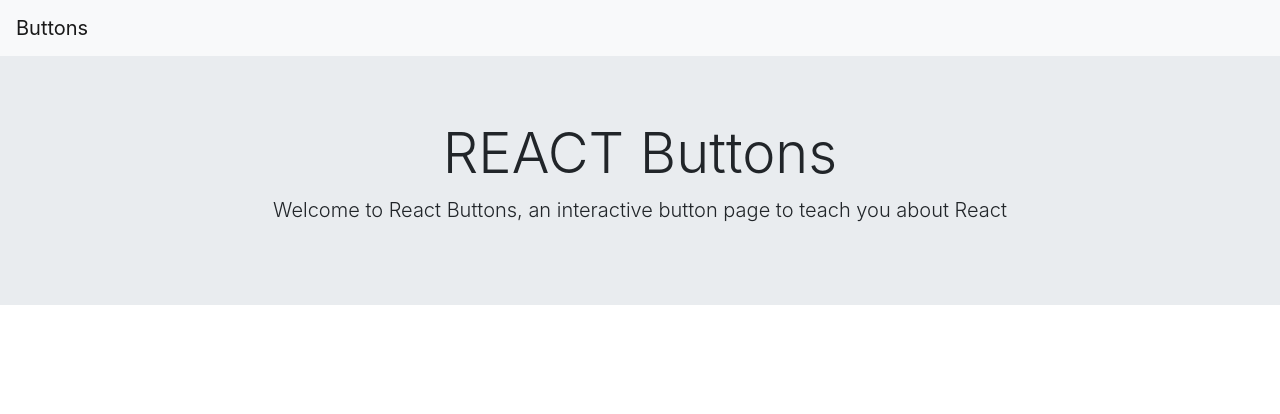
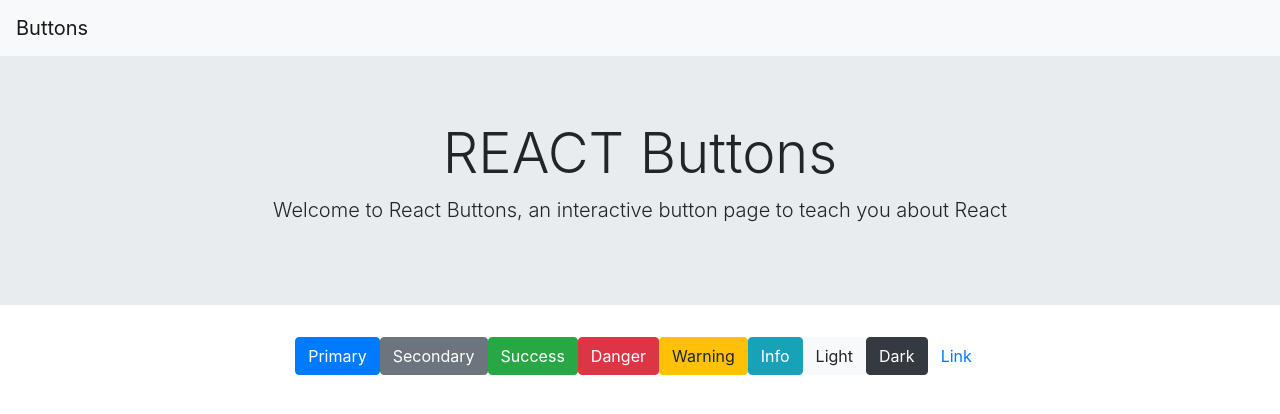
Before and after one commit to MKnoles78/reactbuttons, a React (Create React App) app: page / in a window 1280 px wide. Shown: the top 414 px of the page. Built offline with nearby package versions, Linux system fonts and the light colour scheme.

Commit message:
added buttons

```diff
--- a/src/components/Button.jsx
+++ b/src/components/Button.jsx
@@ -3,6 +3,16 @@
 const Button = () => {
     return (
         <div>
+            <button type="button" class="btn btn-primary">Primary</button>
+            <button type="button" class="btn btn-secondary">Secondary</button>
+            <button type="button" class="btn btn-success">Success</button>
+            <button type="button" class="btn btn-danger">Danger</button>
+            <button type="button" class="btn btn-warning">Warning</button>
+            <button type="button" class="btn btn-info">Info</button>
+            <button type="button" class="btn btn-light">Light</button>
+            <button type="button" class="btn btn-dark">Dark</button>
+
+            <button type="button" class="btn btn-link">Link</button>
 
         </div>
     );
--- a/src/containers/Home.jsx
+++ b/src/containers/Home.jsx
@@ -1,12 +1,14 @@
 import React from 'react';
 import Navbar from '../components/Navbar';
-import Jumbotron from '../components/Jumbotron'
+import Jumbotron from '../components/Jumbotron';
+import Button from '../components/Button'
 
 const Home = () => {
     return (
         <div>
-            <Navbar/>
+            <Navbar />
             <Jumbotron />
+            <Button />
         </div>
     );
 };
```
